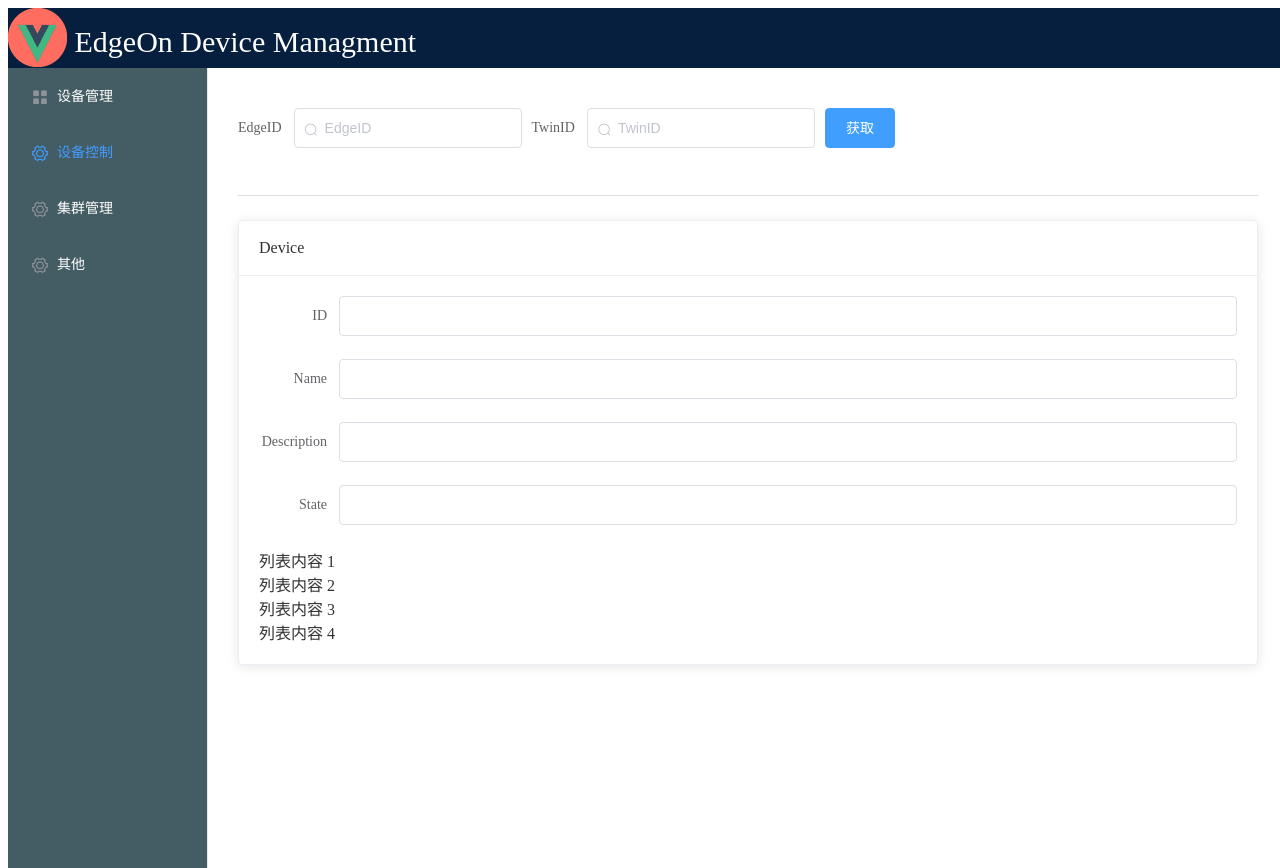
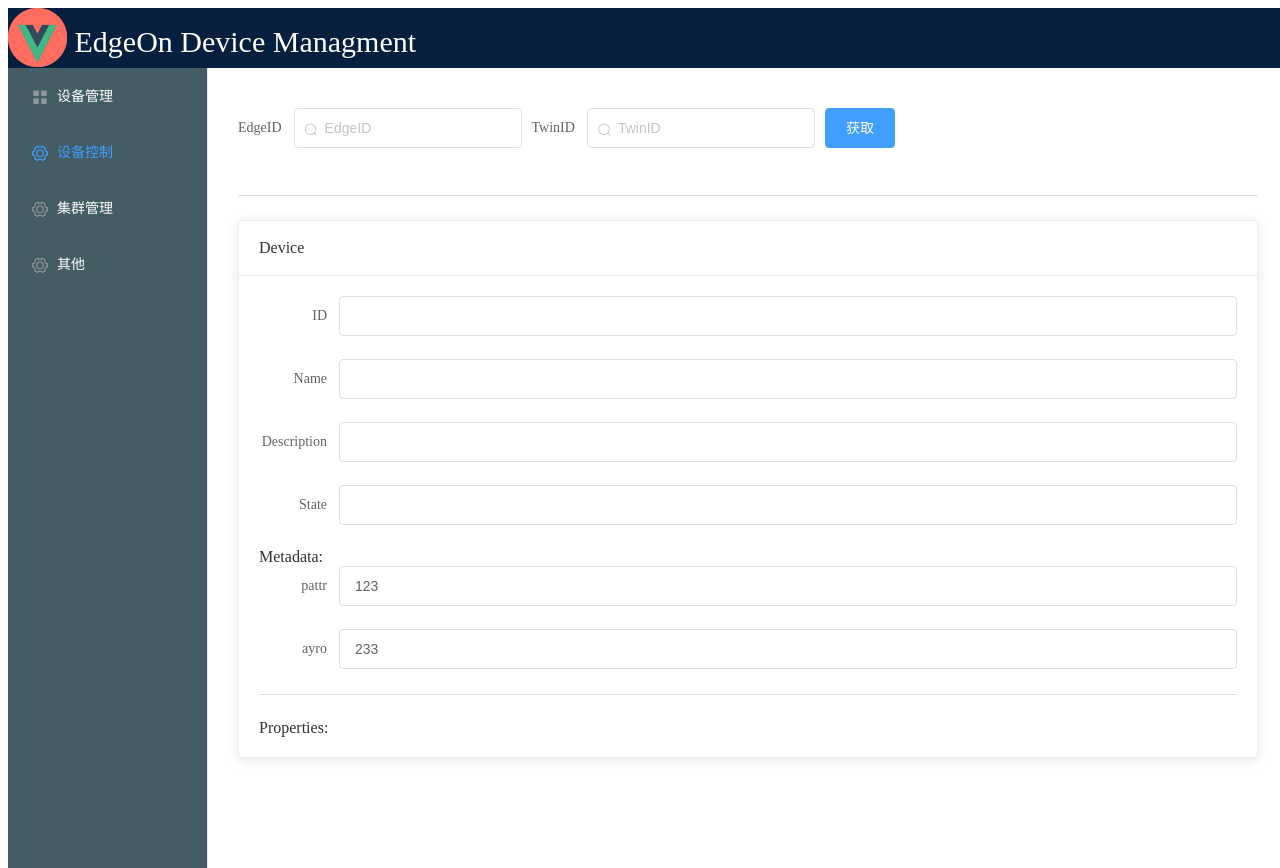
Before and after one commit to jwzl/edgeweb, a Vue app: page /#/twin in a window 1280 px wide. Both pictures are taken after a click on the item "设备控制". Built offline with nearby package versions, Linux system fonts and the light colour scheme; what vue-resource would draw is missing.

Commit message:
fix edgeOn web

```diff
--- a/src/components/Device.vue
+++ b/src/components/Device.vue
@@ -45,10 +45,15 @@
 								readonly
 								auto-complete="off" />
 						</el-form-item>
+						<span>Metadata:</span>
+						<el-form-item :label="data.name"  v-for="data in devicetwin.metadata" :key="data.name">
+							<el-input v-model="data.value"
+							readonly
+							auto-complete="off" />
+						</el-form-item>
+						<el-divider></el-divider>
+						<span>Properties:</span>
 					</el-form>
-				</div>
-				<div v-for="o in 4" :key="o" class="text item">
-					{{'列表内容 ' + o }}
 				</div>
 			</el-card>
 		</div>
@@ -65,6 +70,13 @@ export default {
 			name: '',
 			description: '',
 			state: '',
+			metadata: [
+				{name: 'pattr', value: '123'},
+				{name: 'ayro', value: '233'}
+			],
+			Properties: [
+
+			],
 		},
 		formInline: {
           edgeid: '',
```
